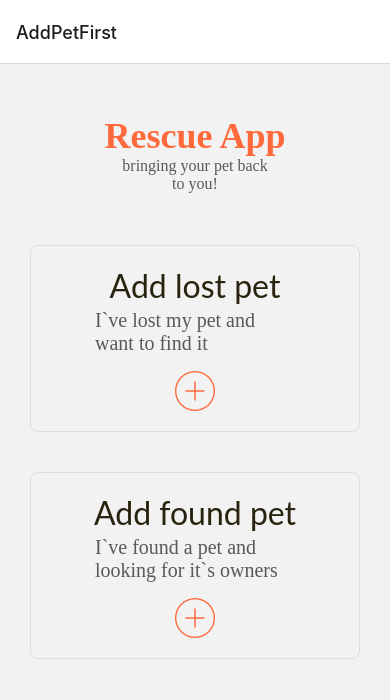
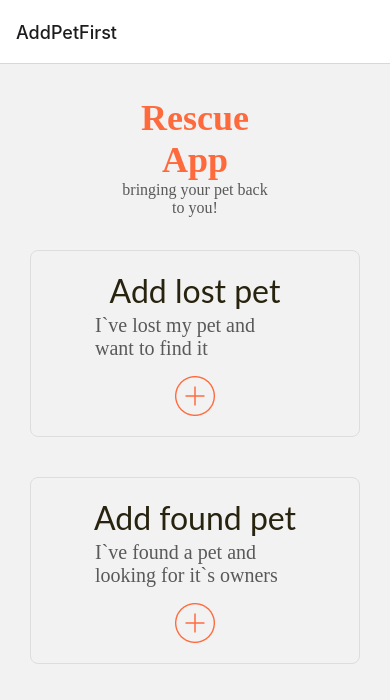
Before and after one commit to Valroshal/PetResqueFrontend, a React Native app: screen /AddPetFirst in a window 390 px wide. Shown: the top 700 px of the page. Built offline with nearby package versions, Linux system fonts and the light colour scheme.

Commit message:
added height and width

```diff
--- a/src/containers/AddPetFirst/AddPetFirst.tsx
+++ b/src/containers/AddPetFirst/AddPetFirst.tsx
@@ -20,7 +20,7 @@ const AddPetFirst: React.FC<Props> = ({navigation}) => {
   return(
       <ScrollView>
         <View style={{paddingHorizontal: 30, paddingTop: 46}}>
-            <View style={{marginBottom: 52}}>
+            <View style={{marginBottom: 52, alignItems: "center"}}>
                 <TopLogo/>
             </View>
             <View style={{marginBottom: 40}}>
--- a/src/containers/components/TopLogo/TopLogo.tsx
+++ b/src/containers/components/TopLogo/TopLogo.tsx
@@ -3,6 +3,8 @@ import {StyleSheet, ViewStyle, TextStyle, Text, View} from 'react-native';
 
 const styles = StyleSheet.create({
   container: {
+    height: 88,
+    width: 180,
     alignItems: 'center',
     paddingTop: 5,
     justifyContent: 'center',
```
